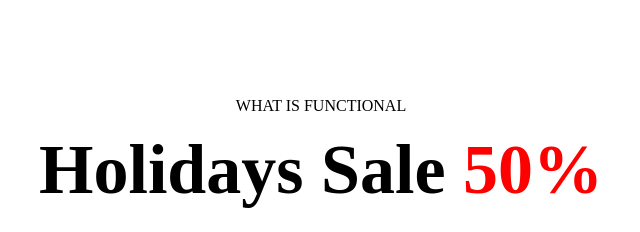
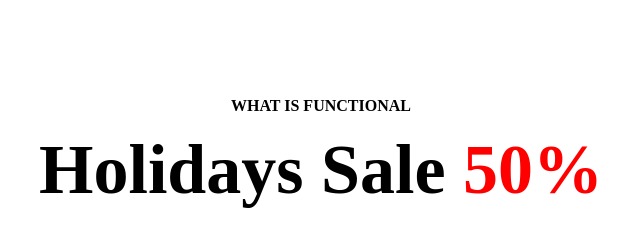
Before and after one commit to Mishuri21/first-assainment, a plain HTML site: page index.html in a window 1280 px wide. Shown: the part 3341-3573 px from the top of the page, 347-987 px from the left. Drawn offline with Linux system fonts and the light colour scheme.

Commit message:
new text and style added

```diff
--- a/style.css
+++ b/style.css
@@ -191,8 +191,8 @@ main{
 }
 .section-five > h4{
     text-align: center;
-    font: 25px;
-    font-weight: 500;
+    font: 35px;
+    font-weight: 700;
     margin-bottom: 0px;
 }
 .section-five > h2{
@@ -344,7 +344,6 @@ footer{
     align-items: center;
     font-size: 22px;
     font-weight: 400;
-    padding: 40px 0px 9px 0px ;
+    padding: 40px 0px 40px 0px ;
 }
-
 /* Thank You */
```
